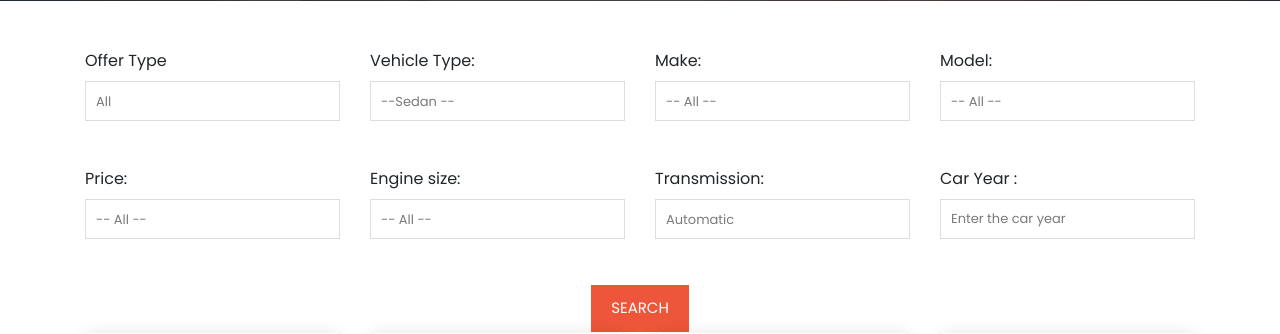
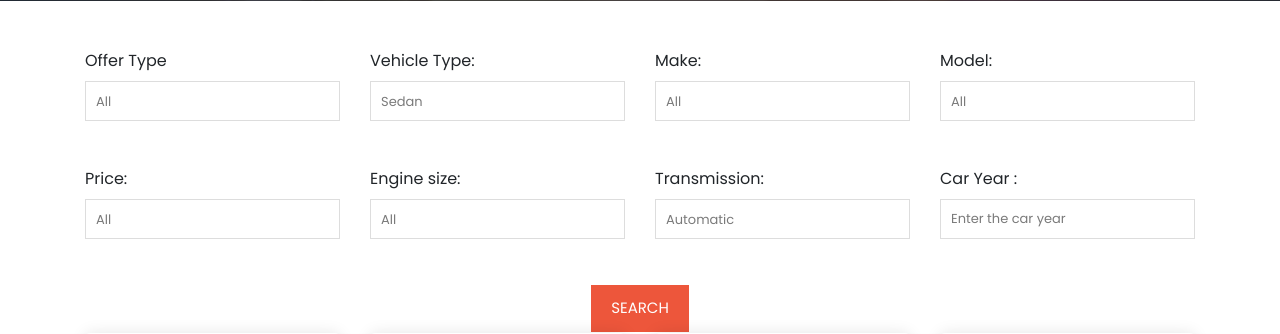
Before and after one commit to abidemi-mina/car_repo, a Django app: page /pages/cars/ in a window 1280 px wide. Shown: the part 395-729 px from the top of the page. Run offline with Django 3.2, Linux system fonts and the light colour scheme; parts of the project's set-up code (start-up, migrations or seed data) failed here and were passed over; some libraries are stand-ins or nearby versions.

Commit message:
'aminat'

```diff
--- a/template/htmls/cars.html
+++ b/template/htmls/cars.html
@@ -48,15 +48,15 @@
                                 <label>Vehicle Type:</label>
 
                                  <select>
-                                      <option value="">--Sedan --</option>
-                                      <option value="">--Coupe --</option>
-                                      <option value="">--Truck --</option>
-                                      <option value="">--Hatchback --</option>
-                                      <option value="">--Wagon --</option>
-                                      <option value="">--Crossover --</option>
-                                      <option value="">--Convertible --</option>
-                                      <option value="">--Sport Car --</option>
-                                      <option value="">--MVP --</option>
+                                      <option value="">Sedan</option>
+                                      <option value="">Coupe</option>
+                                      <option value="">Truck</option>
+                                      <option value="">Hatchback</option>
+                                      <option value="">Wagon</option>
+                                      <option value="">Crossover</option>
+                                      <option value="">Convertible</option>
+                                      <option value="">Sport Car</option>
+                                      <option value="">MVP</option>
                                  </select>
                             </div>
                         </div>
@@ -66,13 +66,11 @@
                                 <label>Make:</label>
 
                                  <select>
-                                      <option value="">-- All --</option>
-                                      <option value="">-- All --</option>
-                                      <option value="">-- All --</option>
-                                      <option value="">-- All --</option>
-                                      <option value="">-- All --</option>
-                                      <option value="">-- All --</option>
-                                      <option value="">-- All --</option>
+                                      <option value="">All</option>
+                                      <option value="">All</option>
+                                      <option value="">All</option>
+                                      <option value="">All</option>
+                                      <option value="">All</option>
                                  </select>
                             </div>
                         </div>
@@ -82,10 +80,11 @@
                                 <label>Model:</label>
 
                                  <select>
-                                      <option value="">-- All --</option>
-                                      <option value="">-- All --</option>
-                                      <option value="">-- All --</option>
-                                      <option value="">-- All --</option>
+                                      <option value="">All</option>
+                                      <option value="">All</option>
+                                      <option value="">All</option>
+                                      <option value="">All</option>
+
                                  </select>
                             </div>
                         </div>
@@ -95,10 +94,11 @@
                                 <label>Price:</label>
 
                                  <select>
-                                      <option value="">-- All --</option>
-                                      <option value="">-- All --</option>
-                                      <option value="">-- All --</option>
-                                      <option value="">-- All --</option>
+                                      <option value="">All</option>
+                                      <option value="">All</option>
+                                      <option value="">All</option>
+                                      <option value="">All</option>
+
                                  </select>
                             </div>
                         </div>
@@ -110,10 +110,11 @@
                                 <label>Engine size:</label>
 
                                  <select>
-                                      <option value="">-- All --</option>
-                                      <option value="">-- All --</option>
-                                      <option value="">-- All --</option>
-                                      <option value="">-- All --</option>
+                                      <option value="">All</option>
+                                      <option value="">All</option>
+                                      <option value="">All</option>
+                                      <option value="">All</option>
+
                                  </select>
                             </div>
                         </div>
```
